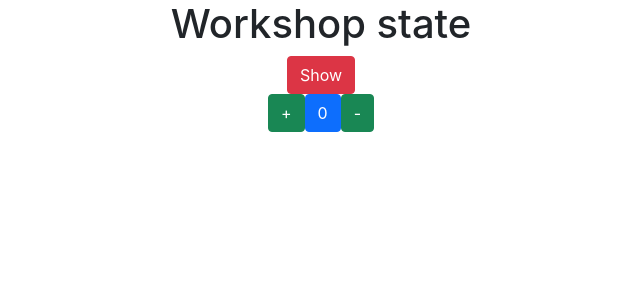
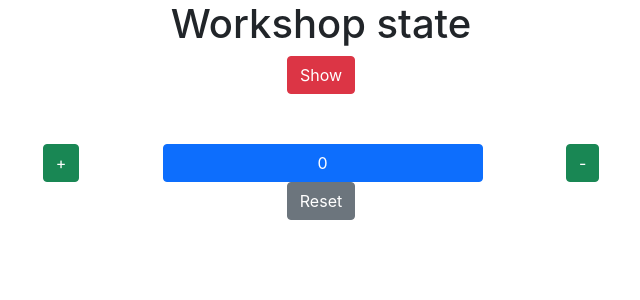
Before and after one commit to Rihab-dridi/workshop-react-STATE-NOV, a React (Create React App) app: page / in a window 1280 px wide. Shown: the top 300 px of the page, without its empty margins (319-959 px from the left). Built offline with nearby package versions, Linux system fonts and the light colour scheme.

Commit message:
decrement

```diff
--- a/src/App.css
+++ b/src/App.css
@@ -2,37 +2,11 @@
   text-align: center;
 }
 
-.App-logo {
-  height: 40vmin;
-  pointer-events: none;
+.conterBtns{
+
+  width: 50%;
+  margin:auto;
+  display: flex;
+  justify-content: space-around;
+  margin-top: 50px;
 }
-
-@media (prefers-reduced-motion: no-preference) {
-  .App-logo {
-    animation: App-logo-spin infinite 20s linear;
-  }
-}
-
-.App-header {
-  background-color: #282c34;
-  min-height: 100vh;
-  display: flex;
-  flex-direction: column;
-  align-items: center;
-  justify-content: center;
-  font-size: calc(10px + 2vmin);
-  color: white;
-}
-
-.App-link {
-  color: #61dafb;
-}
-
-@keyframes App-logo-spin {
-  from {
-    transform: rotate(0deg);
-  }
-  to {
-    transform: rotate(360deg);
-  }
-}
--- a/src/components/counter.js
+++ b/src/components/counter.js
@@ -4,34 +4,48 @@ import { Button } from "react-bootstrap";
 class Counter extends React.Component {
   //step1: create dynamic data == create the state object(this.state )
   //step2: state management: we decide how our state is going to change
-x=10
-name='salim'
+  //step3: link the function to an event: (onClick)
+  x = 10;
+  name = "salim";
 
   constructor(props) {
     super(props);
     this.state = {
       counter: 0,
-      name:null
+      name: null,
     };
   }
 
-  incrementHandler=()=>{
+  incrementHandler = () => {
+    this.setState({
+      counter: this.state.counter + 1, // the updated counter= the current counter +1
+    });
+  };
+
+  decrementHandler = () => {
+    this.state.counter > 0 &&
       this.setState({
-          counter: this.state.counter +1 // the updated counter= the current counter +1
-      })
-  }
+        counter: this.state.counter - 1,
+      });
+  };
 
   render() {
     return (
-
       <div>
-          {console.log(this.state.counter)}
+        {console.log(this.state.counter)}
         <Button variant="danger">Show</Button>
-        <div>
-          <Button variant="success" onClick={this.incrementHandler} >+</Button>
-          <Button variant="primary">{this.state.counter}</Button>
-          <Button variant="success">-</Button>
+        <div className="conterBtns">
+          <Button variant="success" onClick={this.incrementHandler}>
+            +
+          </Button>
+          <Button variant="primary" className="w-50">
+            {this.state.counter}
+          </Button>
+          <Button variant="success" onClick={this.decrementHandler}>
+            -
+          </Button>
         </div>
+        <Button variant="secondary">Reset</Button>
       </div>
     );
   }
```
